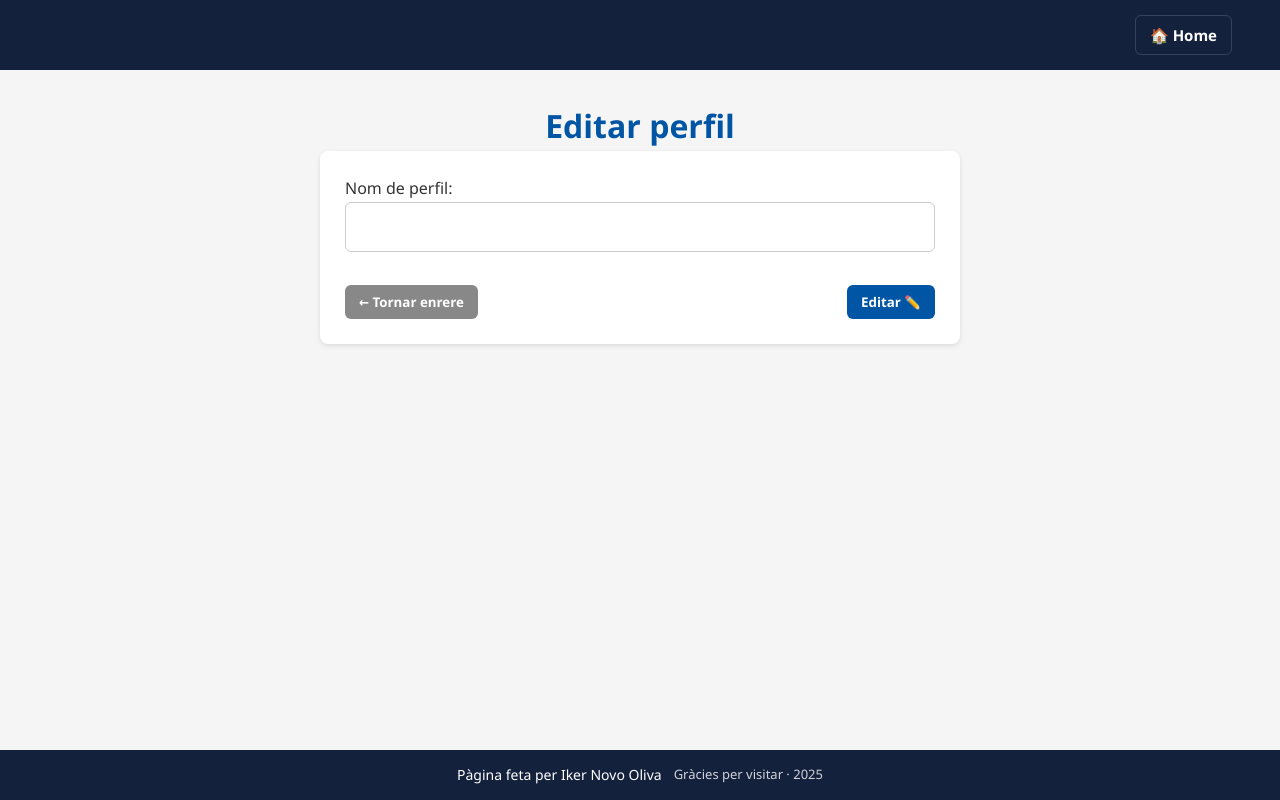
After one commit to Ikerby341/Iker_Novo_Prj, a PHP site: page /app/View/editprofile.php in a window 1280 px wide. The commit adds this page. Run offline with PHP 8.4, Linux system fonts and the light colour scheme.

Commit message:
Afegida la vista d'editar perfil

```diff
--- /dev/null
+++ b/app/View/editprofile.php
@@ -0,0 +1,39 @@
+<?php
+    include_once __DIR__ . '/../Controller/controlador.php';
+?>
+<html lang="es">
+<head>
+    <meta charset="UTF-8">
+    <meta name="viewport" content="width=device-width, initial-scale=1.0">
+    <title>Projecte Iker Novo</title>
+    <link rel="stylesheet" href="<?php echo (defined('BASE_URL') ? BASE_URL : '/'); ?>resources/styles/style.css">
+</head>
+<body>
+    <header>
+        <div class="header-inner">
+            <a href="<?php echo (defined('BASE_URL') ? BASE_URL : '/'); ?>" class="menu">🏠 Home</a>
+        </div>
+    </header>
+    <div class="site-content">
+    <h1 style="text-align: center;">Editar perfil</h1>
+    <section class="CRUD-section form-container-adapted">
+        <form method="POST" action="">
+            <label for="pfname">Nom de perfil:</label><br>
+            <input type="text" name="pfname" id="pfname" required><br>
+            <div class="button-row">
+                <!-- Botó per tornar a la pàgina principal -->
+                <button class="box" onclick="location.href='<?php echo (defined('BASE_URL') ? BASE_URL : '/'); ?>';">← Tornar enrere</button>
+                <!-- Botó per enviar el formulari -->
+                <button class="principalBox" type="submit">Editar ✏️</button>
+            </div>
+        </form>
+    </section>
+    </div>
+    <footer class="site-footer">
+        <div class="footer-inner">
+            <div class="footer-text">Pàgina feta per Iker Novo Oliva</div>
+            <div class="footer-small">Gràcies per visitar · 2025</div>
+        </div>
+    </footer>
+</body>
+</html>
--- a/app/View/vista.php
+++ b/app/View/vista.php
@@ -21,6 +21,7 @@
                         <button id="signinBtn" class="signin-btn" aria-haspopup="true" aria-expanded="false">👤 <?php echo htmlspecialchars($_SESSION['username']); ?></button>
                         <div id="signinDropdown" class="signin-dropdown" aria-hidden="true">
                             <a href="<?php echo (defined('BASE_URL') ? BASE_URL : '/'); ?>app/View/create.php">Crear articles</a>
+                            <a href="<?php echo (defined('BASE_URL') ? BASE_URL : '/'); ?>app/View/editprofile.php">Editar perfil</a>
                             <a href="<?php echo (defined('BASE_URL') ? BASE_URL : '/'); ?>app/Controller/logout.php">Tancar sessió</a>
                         </div>
                     </div>
@@ -29,7 +30,7 @@
                         <button id="signinBtn" class="signin-btn" aria-haspopup="true" aria-expanded="false">🔐 Sign-in</button>
                         <div id="signinDropdown" class="signin-dropdown" aria-hidden="true">
                             <a href="<?php echo (defined('BASE_URL') ? BASE_URL : '/'); ?>app/View/login.php">Iniciar sessió</a>
-                                <a href="<?php echo (defined('BASE_URL') ? BASE_URL : '/'); ?>app/View/register.php">Registrar-se</a>
+                            <a href="<?php echo (defined('BASE_URL') ? BASE_URL : '/'); ?>app/View/register.php">Registrar-se</a>
                         </div>
                     </div>
                 <?php endif; ?>
```
